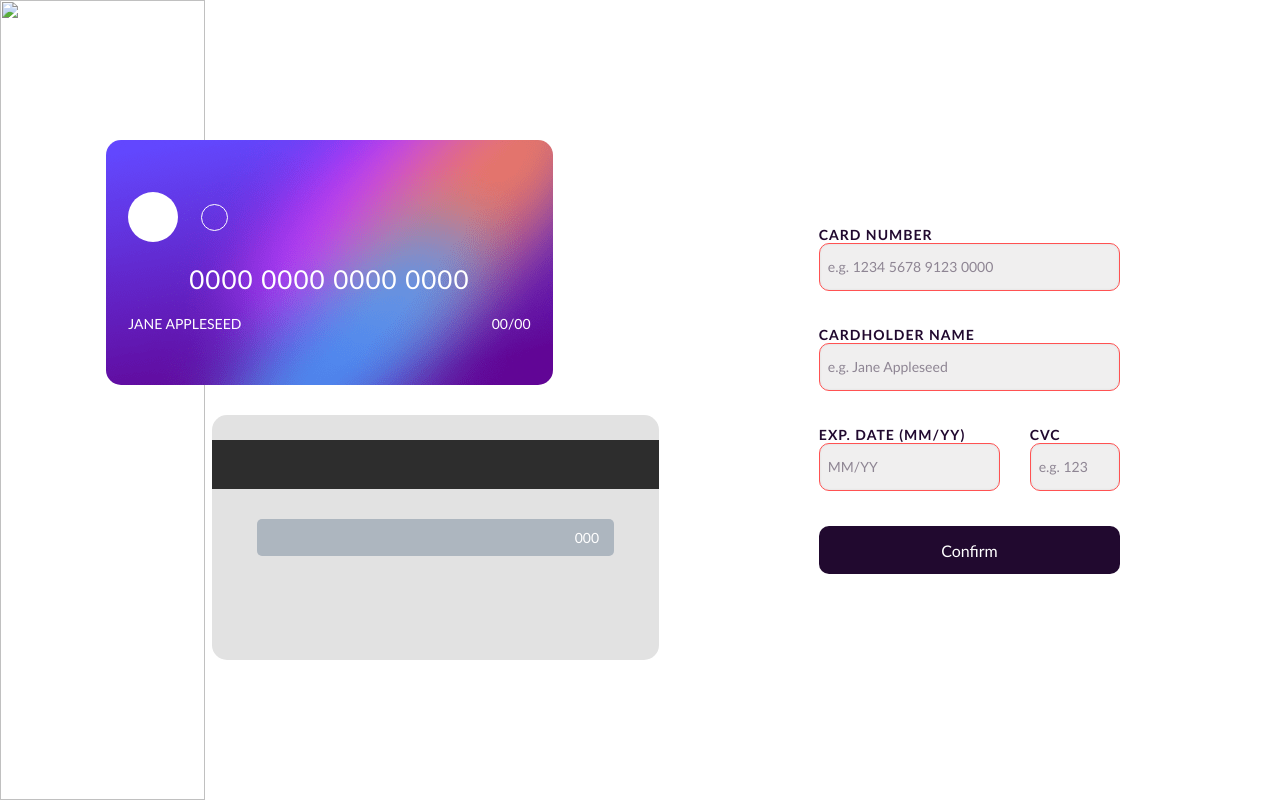
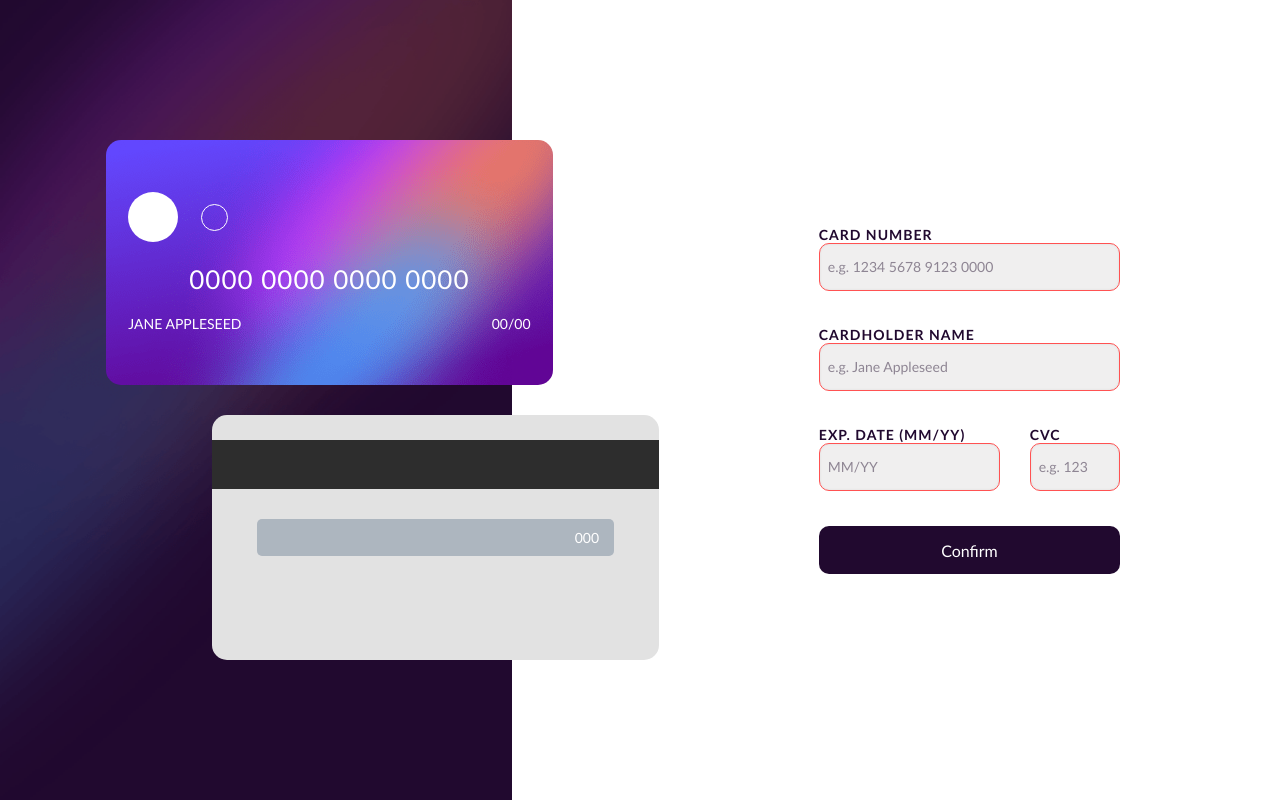
Before and after one commit to QuarksNP/Credit-card-form, a plain HTML site: page index.html in a window 1280 px wide. Drawn offline with Linux system fonts and the light colour scheme.

Commit message:
Update index.html

```diff
--- a/index.html
+++ b/index.html
@@ -14,7 +14,7 @@
         <div class="container">
 
             <slide class="container-slide">
-                <img id="slide" src='/card_form/public/images/bg-main-desktop.png'>
+                <img id="slide" src='public/images/bg-main-desktop.png'>
             </slide>
 
             <section class="container-cards">
```
